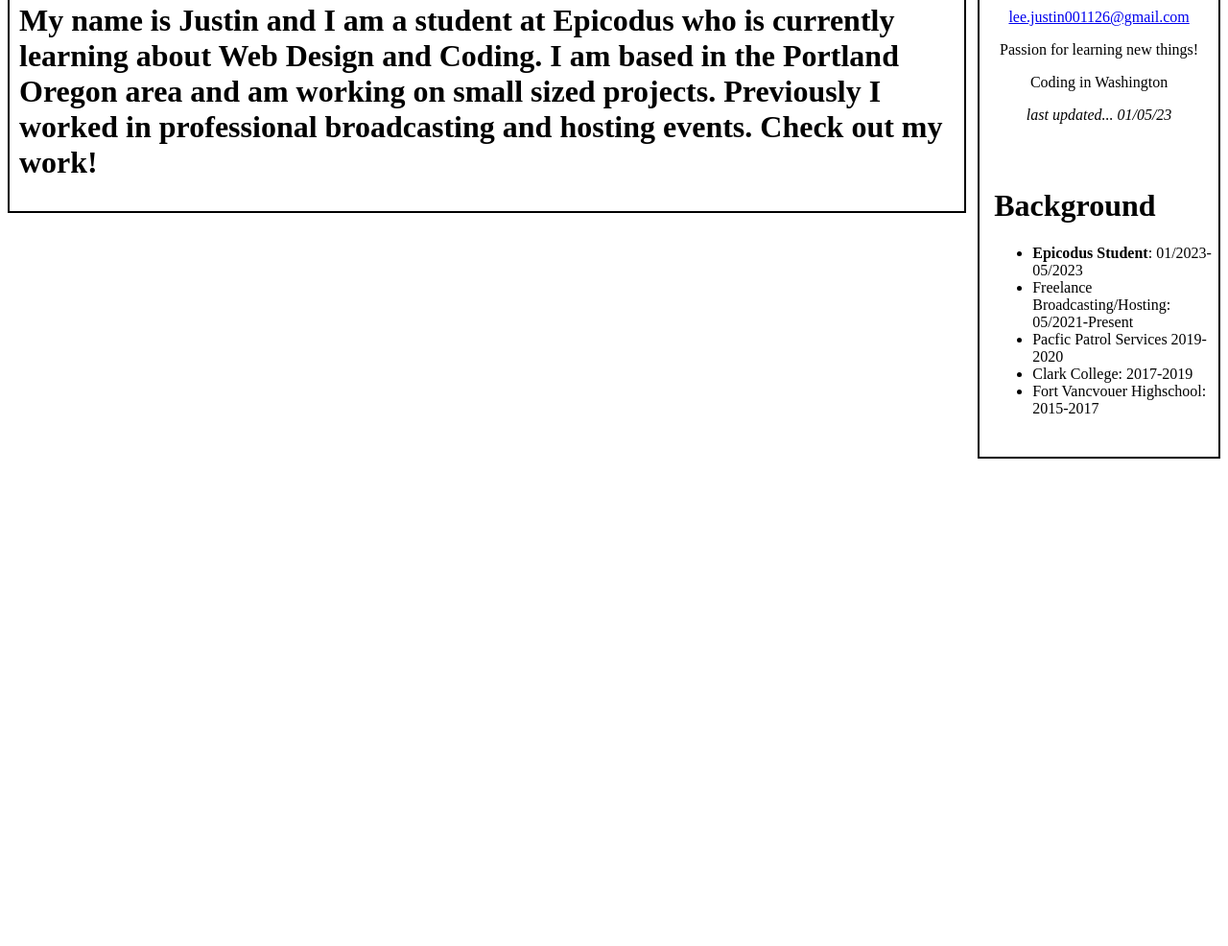
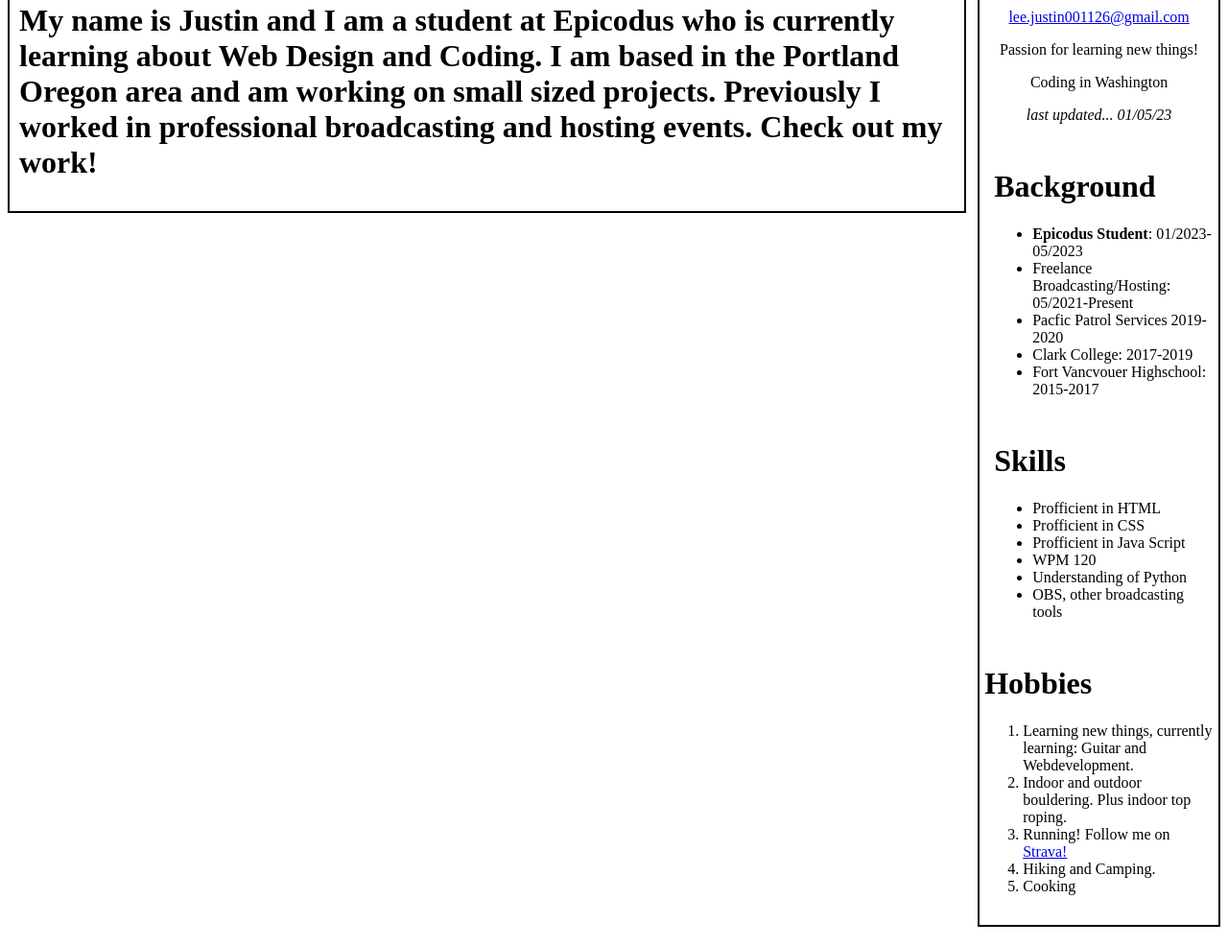
Before and after one commit to JustinUrf/Portfolio-Landing-Page, a plain HTML site: page index.html in a window 1280 px wide. Shown: the part 289-1275 px from the top of the page at 96% size. Before the commit the page ends 800 px from the top, so only its background shows below. Drawn offline with Linux system fonts and the light colour scheme.

Commit message:
added hobbies and skills to right sidebar.

```diff
--- a/css/portfolio.css
+++ b/css/portfolio.css
@@ -32,11 +32,36 @@
   padding-left: 10px;
   display:block;
   margin: auto;
-  margin-top: 30px;
-  margin-bottom: 20px;
+  margin-top: 10px;
+  margin-bottom: 10px;
   width:100%;
   box-sizing: border-box;
   float:right;
   text-align: left;
+}
 
+.skills {
+  border: 0px solid black;
+  padding-left: 10px;
+  display:block;
+  margin: auto;
+  margin-top: 10x;
+  margin-bottom: 10px;
+  width:100%;
+  box-sizing: border-box;
+  float:right;
+  text-align: left;
 }
+
+.hobbies{
+  border: 0px solid black;
+  padding-left: 0px;
+  display:block;
+  margin: auto;
+  margin-top: 10x;
+  margin-bottom: 10px;
+  width:100%;
+  box-sizing: border-box;
+  float:right;
+  text-align: left;
+}
--- a/index.html
+++ b/index.html
@@ -14,6 +14,8 @@
     <P>Passion for learning new things!</P>
     <p>Coding in Washington</p>
     <p><em>last updated... 01/05/23</em></p>
+
+    <!-- Nesting div class background in name to keep it in rightsidebar. -->
     <div class="background">
       <h1>Background</h1>
       <ul>
@@ -25,6 +27,31 @@
       </ul>
     </div>
 
+    <div class="skills">
+      <h1>Skills</h1>
+      <ul>
+        <li>Profficient in HTML</li>
+        <li>Profficient in CSS</li>
+        <li>Profficient in Java Script</li>
+        <li>WPM 120</li>
+        <li>Understanding of Python</li>
+        <li>OBS, other broadcasting tools</li>
+      </div>
+
+      </ul>
+    <!-- Nesting hobbies. See Above! ^ . -->
+    <div class="hobbies">
+      <h1>Hobbies</h1>
+      <ol>
+        <li>Learning new things, currently learning: Guitar and Webdevelopment.</li>
+        <li>Indoor and outdoor bouldering. Plus indoor top roping.</li>
+        <li>Running! Follow me on <a href="https://www.strava.com/">Strava!</a></li>
+        <li>Hiking and Camping.</li>
+        <li>Cooking</li>
+
+      </ol>
+    </div>
+
   </div>
 
   <!-- Code for aboutMe opening section. -->
@@ -34,16 +61,6 @@
     <p></p>
   </div>
 
-  <!-- <div class="background">
-    <h1>Background</h1>
-    <ul>
-      <li><strong>Epicodus Student</strong>: 01/2023-05/2023</li>
-      <li>Freelance Broadcasting/Hosting: 05/2021-Present </li>
-      <li>Pacfic Patrol Services  2019-2020</li>
-      <li>Clark College: 2017-2019</li>
-      <li>Fort Vancvouer Highschool: 2015-2017 </li>
-    </ul>
-  </div> -->
 
 
 </body>
```
